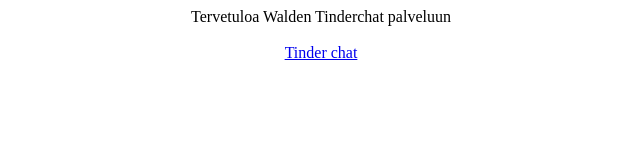
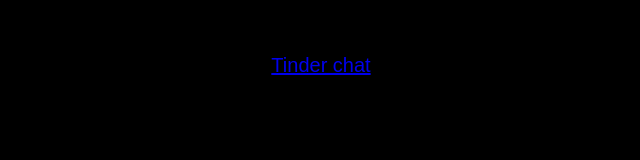
Before and after one commit to kyosho78/ChatSovellus, a website: page index.html in a window 1280 px wide. Shown: the whole page, without its empty margins (319-959 px from the left). Drawn offline with Linux system fonts and the light colour scheme.

Commit message:
styleindex.css tehty

```diff
--- a/index.html
+++ b/index.html
@@ -4,6 +4,8 @@
     <meta charset="UTF-8">
     <meta name="viewport" content="width=device-width, initial-scale=1.0">
     <title>Document</title>
+    <link rel="stylesheet" href="styleindex.css">
+
 </head>
 <body>
     <center>
--- /dev/null
+++ b/styleindex.css
@@ -0,0 +1,6 @@
+body {
+    background-color: black;
+    color: neon-red; /* Note: There is no standard "neon-red" color in CSS, you may need to define your own or use a suitable color code. */
+    font-size: 20px;
+    font-family: Arial, sans-serif; /* You can change the font-family as needed. */
+  }
```
